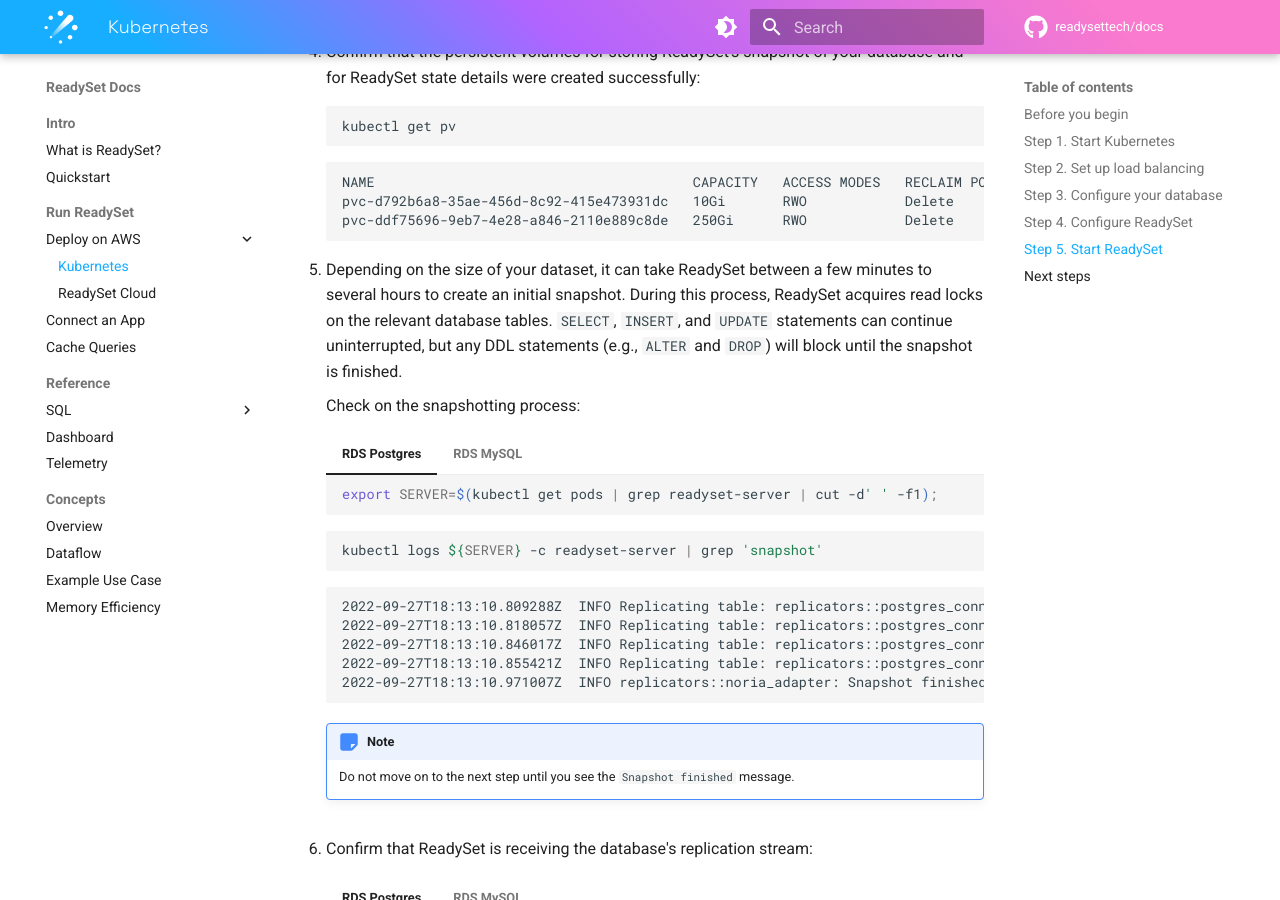
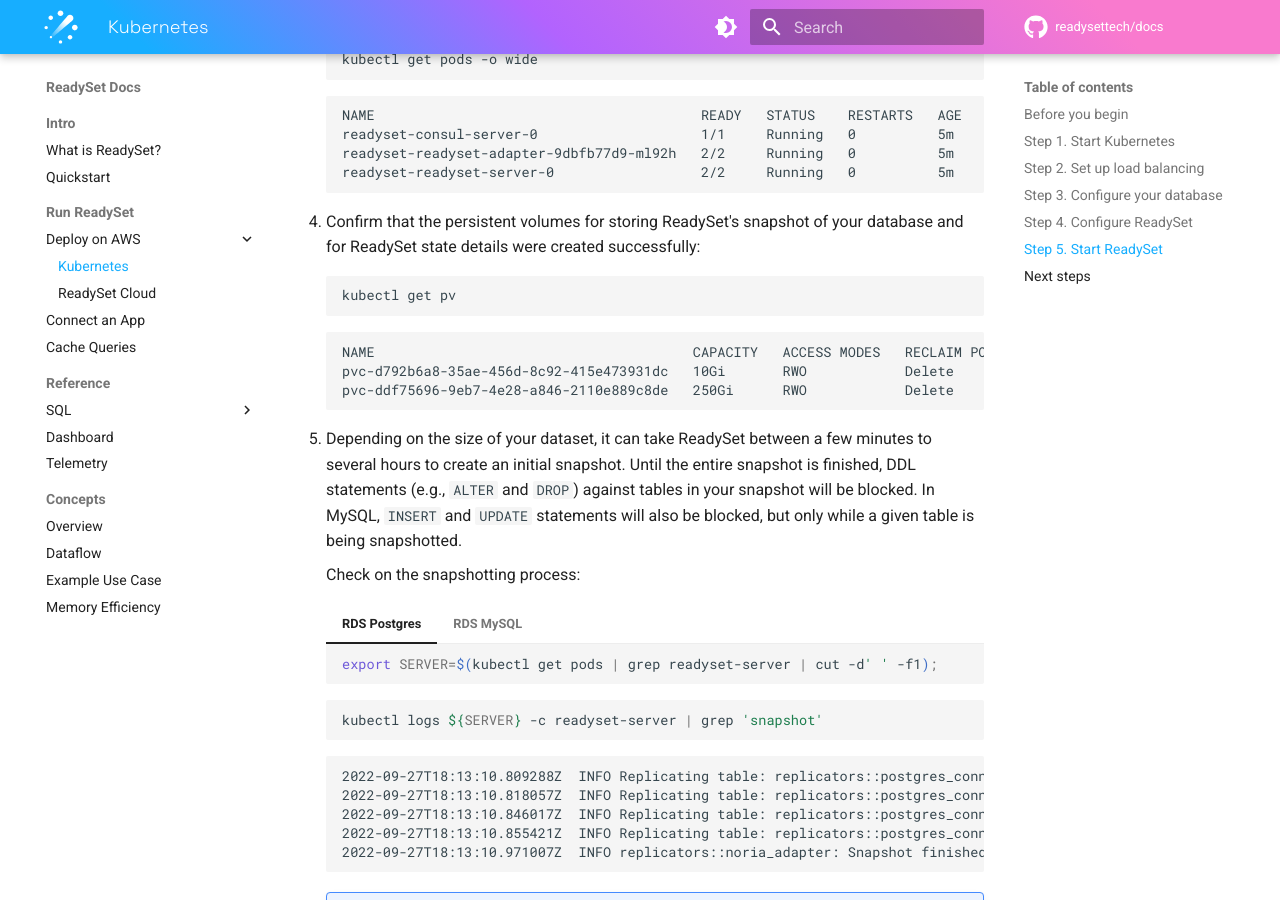
Before and after one commit to readysettech/docs-old, an MkDocs documentation site: the page built from docs/guides/deploy-readyset-kubernetes.md, in a window 1280 px wide and 900 px high, scrolled down 9335 px. Built offline with MkDocs 1.6.1 and Material for MkDocs 9.7.7, drawn with Linux system fonts in a browser that asks for light colours; comment, search, counter and statistics services are not loaded; some of the changed text lies outside the part shown.

Commit message:
Add prereq to run DDL before deploying ReadySet

````diff
--- a/docs/guides/deploy-readyset-kubernetes.md
+++ b/docs/guides/deploy-readyset-kubernetes.md
@@ -9,6 +9,10 @@
 - Make sure you have an existing [Amazon RDS for Postgres](https://aws.amazon.com/rds/postgresql/) or [Amazon RDS for MySQL](https://aws.amazon.com/rds/mysql/) database.
 
     ReadySet can be run in front of other versions of Postgres and MySQL. However, this tutorial focuses on RDS.
+
+- Make sure there are no DDL statements in progress.
+
+    ReadySet will take an initial snapshot of your data. Until the entire snapshot is finished, which can take between a few minutes to several hours depending on the size of your dataset, DDL statements (e.g., `ALTER` and `DROP`) against tables in your snapshot will be blocked. In MySQL, `INSERT` and `UPDATE` statements will also be blocked, but only while a given table is being snapshotted.
 
 - Complete the steps described in the [EKS Getting Started](https://docs.aws.amazon.com/eks/latest/userguide/getting-started-eksctl.html) documentation.
 
@@ -663,7 +667,7 @@
     pvc-ddf75696-9eb7-4e28-a846-2110e889c8de   250Gi      RWO            Delete           Bound    default/state-readyset-readyset-server-0        gp2                     5m
     ```
 
-5. Depending on the size of your dataset, it can take ReadySet between a few minutes to several hours to create an initial snapshot. During this process, ReadySet acquires read locks on the relevant database tables. `SELECT`, `INSERT`, and `UPDATE` statements can continue uninterrupted, but any DDL statements (e.g., `ALTER` and `DROP`) will block until the snapshot is finished.
+5. Depending on the size of your dataset, it can take ReadySet between a few minutes to several hours to create an initial snapshot. Until the entire snapshot is finished, DDL statements (e.g., `ALTER` and `DROP`) against tables in your snapshot will be blocked. In MySQL, `INSERT` and `UPDATE` statements will also be blocked, but only while a given table is being snapshotted.
 
     Check on the snapshotting process:
 
````
